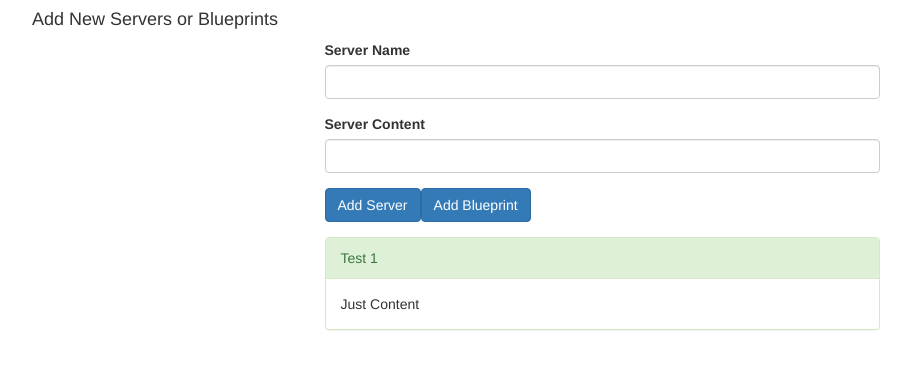
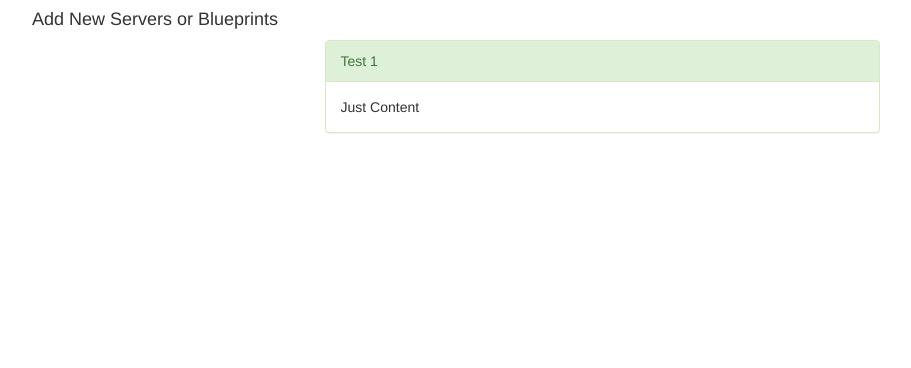
Before and after one commit to TestDeveloperAng/udem-angular-prac, an Angular app: page / in a window 1280 px wide. Shown: the top 368 px of the page, without its empty margins (38-949 px from the left). Built offline with nearby package versions, Linux system fonts and the light colour scheme.

Commit message:
4 files modified

```diff
--- a/src/app/app.component.html
+++ b/src/app/app.component.html
@@ -1,25 +1,6 @@
 <div class="container">
   <h4>Add New Servers or Blueprints</h4>
-  <div class="row">
-	<div class="col-sm-6 col-sm-offset-3">
-    <form action="" method="POST">
-      <div class="form-group">
-        <label for="serverName">Server Name</label>
-        <input type="text" name="serverName" id="serverName" class="form-control" [(ngModel)]="serverName">
-      </div>
 
-      <div class="form-group">
-        <label for="serverContent">Server Content</label>
-        <input type="text" name="serverContent" id="serverContent" class="form-control" [(ngModel)]="serverContent">
-      </div>
-
-      <div class="form-group">
-        <button class="btn bnt-sm btn-primary" (click)="addServer($event)">Add Server</button>
-        <button class="btn bnt-sm btn-primary" (click)="addBlueprint($event)">Add Blueprint</button>
-      </div>
-    </form>
-  </div>
-</div>
 
 <div class="row">
   <div class="col-sm-6 col-sm-offset-3">
--- a/src/app/app.component.ts
+++ b/src/app/app.component.ts
@@ -18,13 +18,13 @@ export class AppComponent  {
     }
   ];
 
-  addServer(data : Event){
-    this.serverElements.push({
-      type : 'server',
-      name : this.serverName,
-      content : this.serverContent
-    })
-  }
+  // addServer(data : Event){
+  //   this.serverElements.push({
+  //     type : 'server',
+  //     name : this.serverName,
+  //     content : this.serverContent
+  //   })
+  // }
 
   addBlueprint(data:Event){
     this.serverElements.push({
--- a/src/app/create-server/create-server.component.html
+++ b/src/app/create-server/create-server.component.html
@@ -1,3 +1,20 @@
-<p>
-create-server works!
-</p>
+  <div class="row">
+	<div class="col-sm-6 col-sm-offset-3">
+    <form action="" method="POST">
+      <div class="form-group">
+        <label for="serverName">Server Name</label>
+        <input type="text" name="serverName" id="serverName" class="form-control" [(ngModel)]="serverName">
+      </div>
+
+      <div class="form-group">
+        <label for="serverContent">Server Content</label>
+        <input type="text" name="serverContent" id="serverContent" class="form-control" [(ngModel)]="serverContent">
+      </div>
+
+      <div class="form-group">
+        <button class="btn bnt-sm btn-primary" (click)="addServer($event)">Add Server</button>
+        <button class="btn bnt-sm btn-primary" (click)="addBlueprint($event)">Add Blueprint</button>
+      </div>
+    </form>
+  </div>
+</div>
```
Also changed, not shown: src/app/create-server/create-server.component.ts (+8 -0 lines).
